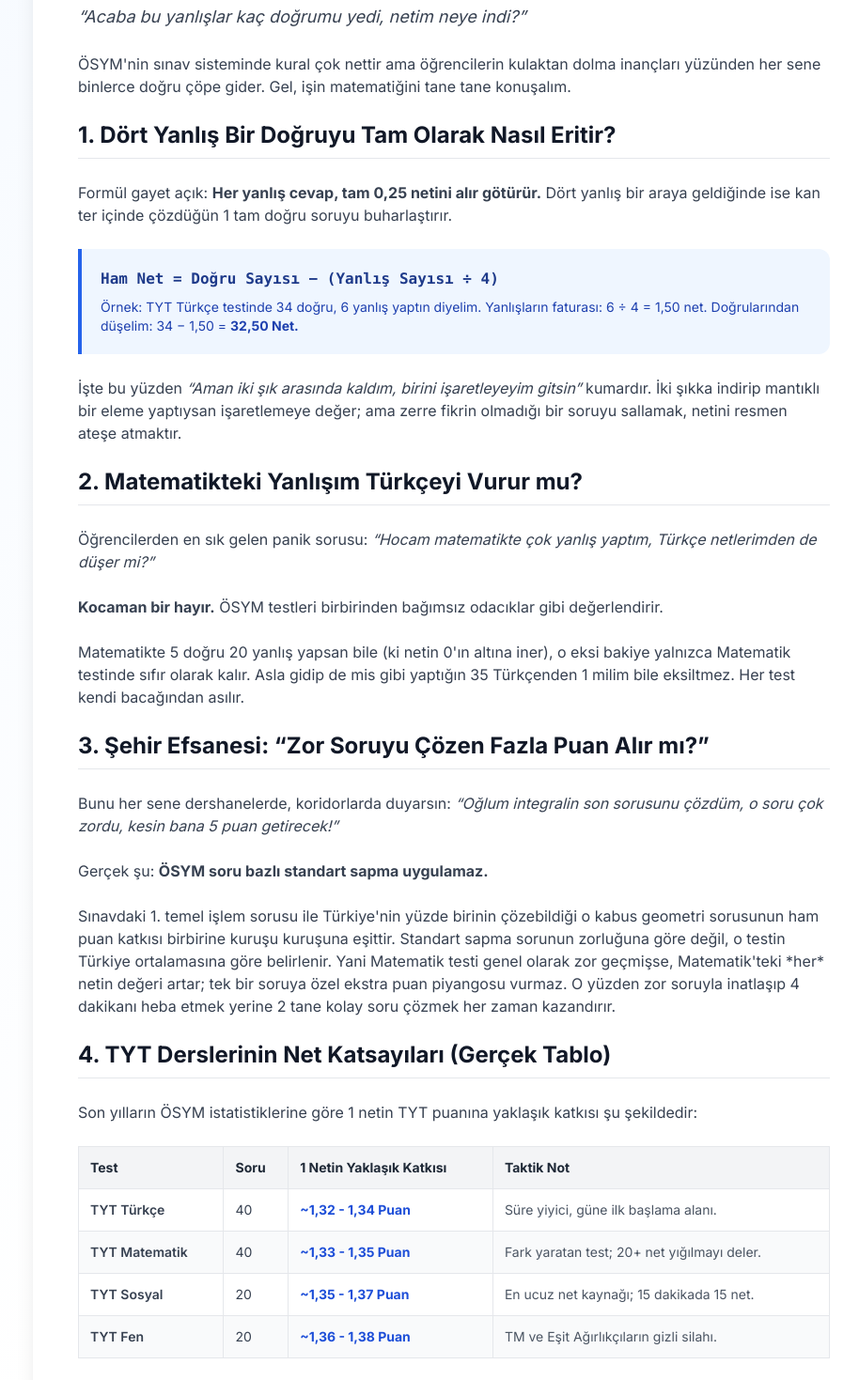
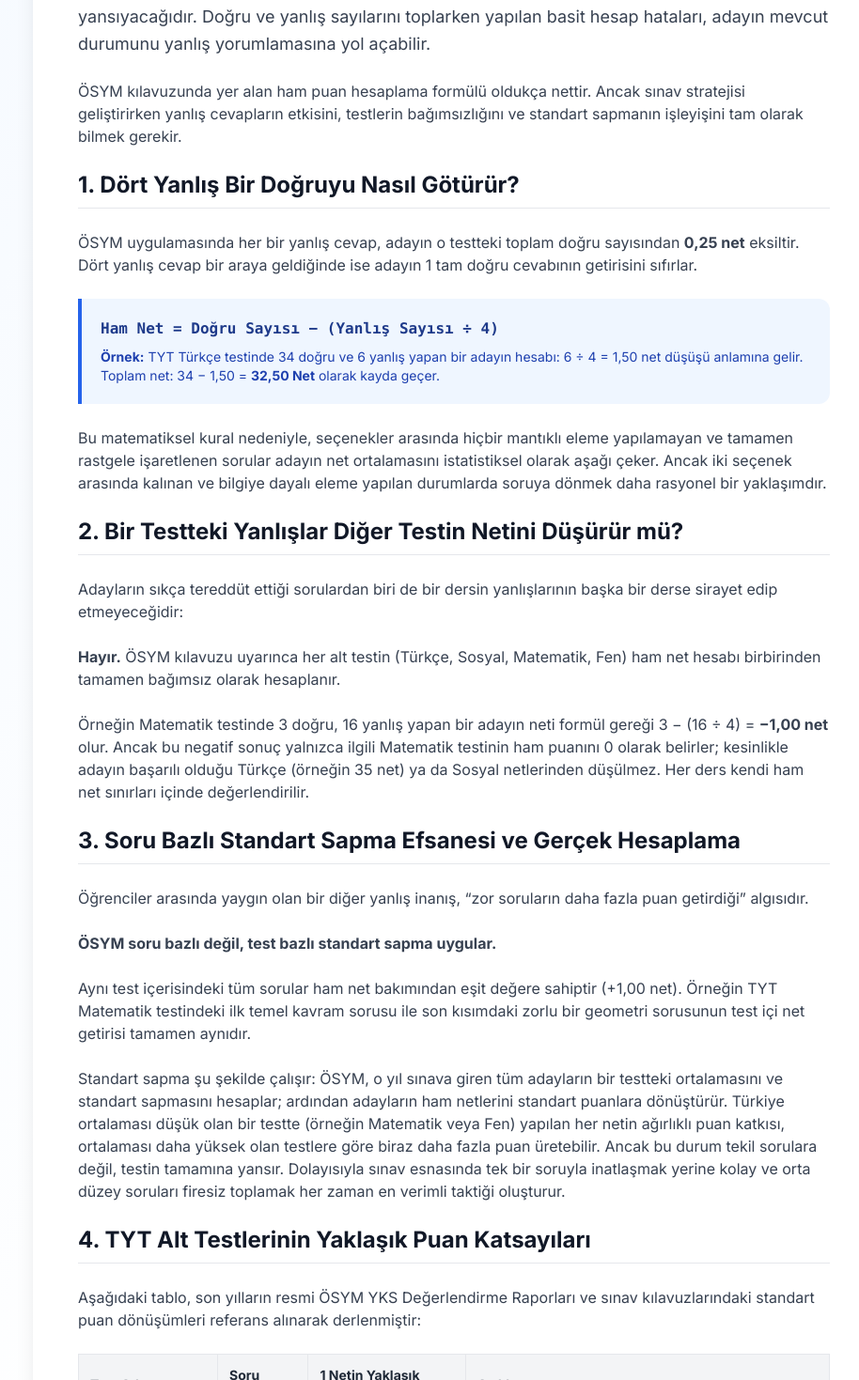
Before and after one commit to mert121212/yks-net-hesaplama, a Next.js app: page /blog/yks-net-hesaplama-nasil-yapilir in a window 1280 px wide. Shown: the part 1321-2790 px from the top of the page at 94% size, without its empty margins (157-1071 px from the left). Built offline with nearby package versions, Linux system fonts and the light colour scheme.

Commit message:
fix(blog): correct mathematical calculation, tone down dramatic rhetoric, and ground official data sources

```diff
--- a/src/app/blog/yks-1-net-kac-kisi-atar/page.tsx
+++ b/src/app/blog/yks-1-net-kac-kisi-atar/page.tsx
@@ -150,11 +150,11 @@ export default function YKSBirNetKacKisiAtar() {
                         </h2>
 
                         <p>
-                            Bunu kafandan sil: ÖSYM soru bazlı katsayı vermez. O çözemediğin, tüm Türkiye&apos;nin ağladığı kabus geometri sorusu ile testin ilk sayfasındaki &ldquo;aşağıdakilerden hangisi asal sayıdır?&rdquo; sorusu puan olarak kuruşu kuruşuna aynı getiriyi sağlar.
+                            ÖSYM soru bazlı değil, test bazlı standart sapma uygular. Çözmekte en çok zorlanılan karmaşık bir geometri sorusu ile testin ilk sayfasındaki temel bir kavram sorusu, ham net hanene tam olarak aynı değeri (+1,00 net) katar.
                         </p>
 
                         <p>
-                            Dolayısıyla derece yapan akıllı öğrencilerin yaptığı şey şudur: Zor soruyla inatlaşıp 4 dakikayı heba etmek yerine, diğer derslerdeki kolay ve orta soruları avlayıp toplam net sayısını şişirirler. Çünkü yığılmayı yaran tek şey sorunun havalı olması değil, <strong>toplam net hanendir.</strong>
+                            Bu nedenle sınav tecrübesi yüksek adaylar zor tekil sorularla dakikalarca inatlaşmak yerine, testteki tüm kolay ve orta düzey soruları firesiz çözerek toplam netini yükseltir. Sıralama yığılmasında farkı yaratan şey tek bir sorunun zorluğu değil, testteki <strong>toplam net sayısıdır.</strong>
                         </p>
 
                         <div className="bg-slate-900 text-white rounded-2xl p-6 my-8 not-prose">
--- a/src/app/blog/yks-net-hesaplama-nasil-yapilir/page.tsx
+++ b/src/app/blog/yks-net-hesaplama-nasil-yapilir/page.tsx
@@ -76,18 +76,18 @@ export default function YKSNetHesaplama() {
 
                     <div className="prose prose-lg max-w-none text-gray-700 space-y-6 mt-8">
                         <p className="text-lg leading-relaxed">
-                            Denemeden çıkıyorsun, cevap anahtarını önüne alıyorsun ve kalbin güm güm atarak doğruları sayıyorsun. Derken bir bakıyorsun 8 tane yanlış gelmiş. İşte o an insanın içine bir kurt düşer: <em>&ldquo;Acaba bu yanlışlar kaç doğrumu yedi, netim neye indi?&rdquo;</em>
+                            YKS hazırlık sürecinde deneme sınavı sonrasında optik form kontrol edilirken en çok merak edilen konulardan biri, yanlış cevapların toplam nete ve yerleştirme puanına nasıl yansıyacağıdır. Doğru ve yanlış sayılarını toplarken yapılan basit hesap hataları, adayın mevcut durumunu yanlış yorumlamasına yol açabilir.
                         </p>
 
                         <p>
-                            ÖSYM&apos;nin sınav sisteminde kural çok nettir ama öğrencilerin kulaktan dolma inançları yüzünden her sene binlerce doğru çöpe gider. Gel, işin matematiğini tane tane konuşalım.
+                            ÖSYM kılavuzunda yer alan ham puan hesaplama formülü oldukça nettir. Ancak sınav stratejisi geliştirirken yanlış cevapların etkisini, testlerin bağımsızlığını ve standart sapmanın işleyişini tam olarak bilmek gerekir.
                         </p>
 
                         <h2 className="text-2xl font-bold text-gray-900 mt-10 mb-4 border-b pb-2">
-                            1. Dört Yanlış Bir Doğruyu Tam Olarak Nasıl Eritir?
+                            1. Dört Yanlış Bir Doğruyu Nasıl Götürür?
                         </h2>
                         <p>
-                            Formül gayet açık: <strong>Her yanlış cevap, tam 0,25 netini alır götürür.</strong> Dört yanlış bir araya geldiğinde ise kan ter içinde çözdüğün 1 tam doğru soruyu buharlaştırır.
+                            ÖSYM uygulamasında her bir yanlış cevap, adayın o testteki toplam doğru sayısından <strong>0,25 net</strong> eksiltir. Dört yanlış cevap bir araya geldiğinde ise adayın 1 tam doğru cevabının getirisini sıfırlar.
                         </p>
 
                         <div className="bg-blue-50 border-l-4 border-blue-600 p-5 rounded-r-xl my-4">
@@ -95,55 +95,58 @@ export default function YKSNetHesaplama() {
                                 Ham Net = Doğru Sayısı − (Yanlış Sayısı ÷ 4)
                             </p>
                             <p className="text-sm text-blue-800 mt-2">
-                                Örnek: TYT Türkçe testinde 34 doğru, 6 yanlış yaptın diyelim. Yanlışların faturası: 6 ÷ 4 = 1,50 net. Doğrularından düşelim: 34 − 1,50 = <strong>32,50 Net.</strong>
+                                <strong>Örnek:</strong> TYT Türkçe testinde 34 doğru ve 6 yanlış yapan bir adayın hesabı: 6 ÷ 4 = 1,50 net düşüşü anlamına gelir. Toplam net: 34 − 1,50 = <strong>32,50 Net</strong> olarak kayda geçer.
                             </p>
                         </div>
 
                         <p>
-                            İşte bu yüzden <em>&ldquo;Aman iki şık arasında kaldım, birini işaretleyeyim gitsin&rdquo;</em> kumardır. İki şıkka indirip mantıklı bir eleme yaptıysan işaretlemeye değer; ama zerre fikrin olmadığı bir soruyu sallamak, netini resmen ateşe atmaktır.
+                            Bu matematiksel kural nedeniyle, seçenekler arasında hiçbir mantıklı eleme yapılamayan ve tamamen rastgele işaretlenen sorular adayın net ortalamasını istatistiksel olarak aşağı çeker. Ancak iki seçenek arasında kalınan ve bilgiye dayalı eleme yapılan durumlarda soruya dönmek daha rasyonel bir yaklaşımdır.
                         </p>
 
                         <h2 className="text-2xl font-bold text-gray-900 mt-10 mb-4 border-b pb-2">
-                            2. Matematikteki Yanlışım Türkçeyi Vurur mu?
+                            2. Bir Testteki Yanlışlar Diğer Testin Netini Düşürür mü?
                         </h2>
                         <p>
-                            Öğrencilerden en sık gelen panik sorusu: <em>&ldquo;Hocam matematikte çok yanlış yaptım, Türkçe netlerimden de düşer mi?&rdquo;</em>
+                            Adayların sıkça tereddüt ettiği sorulardan biri de bir dersin yanlışlarının başka bir derse sirayet edip etmeyeceğidir:
                         </p>
                         <p>
-                            <strong>Kocaman bir hayır.</strong> ÖSYM testleri birbirinden bağımsız odacıklar gibi değerlendirir.
+                            <strong>Hayır.</strong> ÖSYM kılavuzu uyarınca her alt testin (Türkçe, Sosyal, Matematik, Fen) ham net hesabı birbirinden tamamen bağımsız olarak hesaplanır.
                         </p>
                         <p>
-                            Matematikte 5 doğru 20 yanlış yapsan bile (ki netin 0&apos;ın altına iner), o eksi bakiye yalnızca Matematik testinde sıfır olarak kalır. Asla gidip de mis gibi yaptığın 35 Türkçenden 1 milim bile eksiltmez. Her test kendi bacağından asılır.
+                            Örneğin Matematik testinde 3 doğru, 16 yanlış yapan bir adayın neti formül gereği 3 − (16 ÷ 4) = <strong>−1,00 net</strong> olur. Ancak bu negatif sonuç yalnızca ilgili Matematik testinin ham puanını 0 olarak belirler; kesinlikle adayın başarılı olduğu Türkçe (örneğin 35 net) ya da Sosyal netlerinden düşülmez. Her ders kendi ham net sınırları içinde değerlendirilir.
                         </p>
 
                         <h2 className="text-2xl font-bold text-gray-900 mt-10 mb-4 border-b pb-2">
-                            3. Şehir Efsanesi: &ldquo;Zor Soruyu Çözen Fazla Puan Alır mı?&rdquo;
+                            3. Soru Bazlı Standart Sapma Efsanesi ve Gerçek Hesaplama
                         </h2>
                         <p>
-                            Bunu her sene dershanelerde, koridorlarda duyarsın: <em>&ldquo;Oğlum integralin son sorusunu çözdüm, o soru çok zordu, kesin bana 5 puan getirecek!&rdquo;</em>
+                            Öğrenciler arasında yaygın olan bir diğer yanlış inanış, &ldquo;zor soruların daha fazla puan getirdiği&rdquo; algısıdır.
                         </p>
                         <p>
-                            Gerçek şu: <strong>ÖSYM soru bazlı standart sapma uygulamaz.</strong>
+                            <strong>ÖSYM soru bazlı değil, test bazlı standart sapma uygular.</strong>
                         </p>
                         <p>
-                            Sınavdaki 1. temel işlem sorusu ile Türkiye&apos;nin yüzde birinin çözebildiği o kabus geometri sorusunun ham puan katkısı birbirine kuruşu kuruşuna eşittir. Standart sapma sorunun zorluğuna göre değil, o testin Türkiye ortalamasına göre belirlenir. Yani Matematik testi genel olarak zor geçmişse, Matematik&apos;teki *her* netin değeri artar; tek bir soruya özel ekstra puan piyangosu vurmaz. O yüzden zor soruyla inatlaşıp 4 dakikanı heba etmek yerine 2 tane kolay soru çözmek her zaman kazandırır.
+                            Aynı test içerisindeki tüm sorular ham net bakımından eşit değere sahiptir (+1,00 net). Örneğin TYT Matematik testindeki ilk temel kavram sorusu ile son kısımdaki zorlu bir geometri sorusunun test içi net getirisi tamamen aynıdır.
+                        </p>
+                        <p>
+                            Standart sapma şu şekilde çalışır: ÖSYM, o yıl sınava giren tüm adayların bir testteki ortalamasını ve standart sapmasını hesaplar; ardından adayların ham netlerini standart puanlara dönüştürür. Türkiye ortalaması düşük olan bir testte (örneğin Matematik veya Fen) yapılan her netin ağırlıklı puan katkısı, ortalaması daha yüksek olan testlere göre biraz daha fazla puan üretebilir. Ancak bu durum tekil sorulara değil, testin tamamına yansır. Dolayısıyla sınav esnasında tek bir soruyla inatlaşmak yerine kolay ve orta düzey soruları firesiz toplamak her zaman en verimli taktiği oluşturur.
                         </p>
 
                         <h2 className="text-2xl font-bold text-gray-900 mt-10 mb-4 border-b pb-2">
-                            4. TYT Derslerinin Net Katsayıları (Gerçek Tablo)
+                            4. TYT Alt Testlerinin Yaklaşık Puan Katsayıları
                         </h2>
                         <p>
-                            Son yılların ÖSYM istatistiklerine göre 1 netin TYT puanına yaklaşık katkısı şu şekildedir:
+                            Aşağıdaki tablo, son yılların resmi ÖSYM YKS Değerlendirme Raporları ve sınav kılavuzlarındaki standart puan dönüşümleri referans alınarak derlenmiştir:
                         </p>
 
                         <div className="overflow-x-auto my-6">
                             <table className="w-full text-left border-collapse border border-gray-200">
                                 <thead className="bg-gray-100 text-gray-800 text-sm">
                                     <tr>
-                                        <th className="p-3 border">Test</th>
-                                        <th className="p-3 border">Soru</th>
+                                        <th className="p-3 border">Test Adı</th>
+                                        <th className="p-3 border">Soru Sayısı</th>
                                         <th className="p-3 border">1 Netin Yaklaşık Katkısı</th>
-                                        <th className="p-3 border">Taktik Not</th>
+                                        <th className="p-3 border">Açıklama</th>
                                     </tr>
                                 </thead>
                                 <tbody className="text-sm">
@@ -151,29 +154,32 @@ export default function YKSNetHesaplama() {
                                         <td className="p-3 font-semibold border">TYT Türkçe</td>
                                         <td className="p-3 border">40</td>
                                         <td className="p-3 border text-blue-700 font-bold">~1,32 - 1,34 Puan</td>
-                                        <td className="p-3 border text-gray-600">Süre yiyici, güne ilk başlama alanı.</td>
+                                        <td className="p-3 border text-gray-600">Okuma hızı ve paragraf hakimiyeti belirleyicidir.</td>
                                     </tr>
                                     <tr className="border-b bg-gray-50">
                                         <td className="p-3 font-semibold border">TYT Matematik</td>
                                         <td className="p-3 border">40</td>
                                         <td className="p-3 border text-blue-700 font-bold">~1,33 - 1,35 Puan</td>
-                                        <td className="p-3 border text-gray-600">Fark yaratan test; 20+ net yığılmayı deler.</td>
+                                        <td className="p-3 border text-gray-600">Ortalaması düşük olduğu için sıralamada yüksek getiri sağlar.</td>
                                     </tr>
                                     <tr className="border-b">
-                                        <td className="p-3 font-semibold border">TYT Sosyal</td>
+                                        <td className="p-3 font-semibold border">TYT Sosyal Bilimler</td>
                                         <td className="p-3 border">20</td>
                                         <td className="p-3 border text-blue-700 font-bold">~1,35 - 1,37 Puan</td>
-                                        <td className="p-3 border text-gray-600">En ucuz net kaynağı; 15 dakikada 15 net.</td>
+                                        <td className="p-3 border text-gray-600">Tarih, Coğrafya, Felsefe ve Din kültürü sorularını kapsar.</td>
                                     </tr>
                                     <tr className="border-b bg-gray-50">
-                                        <td className="p-3 font-semibold border">TYT Fen</td>
+                                        <td className="p-3 font-semibold border">TYT Fen Bilimleri</td>
                                         <td className="p-3 border">20</td>
                                         <td className="p-3 border text-blue-700 font-bold">~1,36 - 1,38 Puan</td>
-                                        <td className="p-3 border text-gray-600">TM ve Eşit Ağırlıkçıların gizli silahı.</td>
+                                        <td className="p-3 border text-gray-600">Fizik, Kimya ve Biyoloji temel kazanımlarından oluşur.</td>
                                     </tr>
                                 </tbody>
                             </table>
                         </div>
+                        <p className="text-xs text-gray-500 italic">
+                            *Kaynak: ÖSYM YKS Sayısal Bilgiler ve Değerlendirme Raporları (2022–2025 dönemi analizleri). Katsayılar her yıl sınava katılan adayların genel başarı ortalaması ve standart sapmasına göre küsurat düzeyinde güncellenir.
+                        </p>
 
                         <div className="bg-slate-900 text-white rounded-2xl p-6 my-8 not-prose">
                             <h3 className="text-lg font-bold text-emerald-400 mb-2">Hemen Kendi Netlerini Hesapla</h3>
--- a/src/components/AuthorProfile.tsx
+++ b/src/components/AuthorProfile.tsx
@@ -65,8 +65,8 @@ export default function AuthorProfile() {
                         <span>Program Verisi</span>
                     </div>
                     <div className="flex items-center gap-1.5 text-xs text-gray-600 bg-white border border-gray-200 rounded-lg px-2.5 py-1 shadow-2xs">
-                        <span className="text-purple-500 font-bold">2027</span>
-                        <span>Güncel Kılavuz</span>
+                        <span className="text-purple-500 font-bold">ÖSYM</span>
+                        <span>Resmi Kılavuz Verileri</span>
                     </div>
                 </div>
 
```
